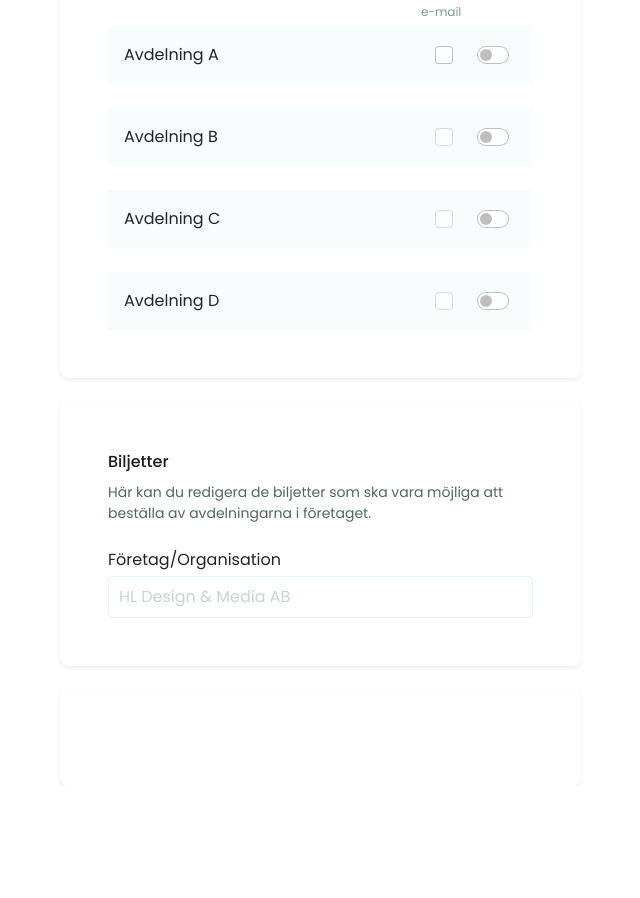
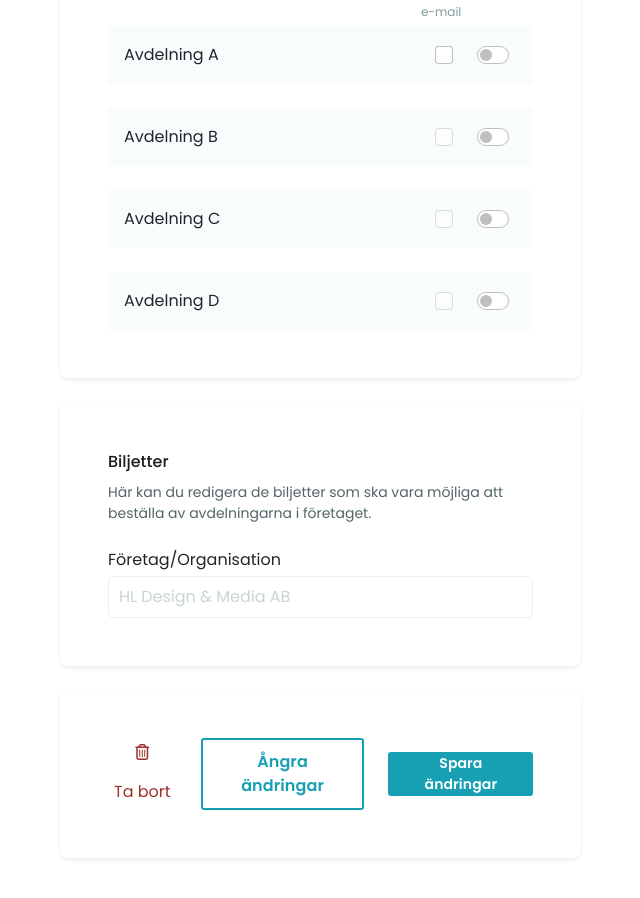
Before and after one commit to armendazemi/Trafikportalen, a plain HTML site: page Dashboard/Profil/profile.html in a window 1280 px wide. Shown: the part 2263-3161 px from the top of the page, without its empty margins (426-1066 px from the left). Before the commit the page ends 3049 px from the top, so only its background shows below. Drawn offline with nearby package versions, Linux system fonts and the light colour scheme.

Commit message:
Finsihed Buttons section at end of Profile page.

```diff
--- a/Dashboard/Profil/profile.html
+++ b/Dashboard/Profil/profile.html
@@ -1,4 +1,4 @@
-<!DOCTYPE html>
+  <!DOCTYPE html>
 <html lang="en">
 
   <head>
@@ -247,7 +247,14 @@
 
             </div>
             <div class="buttons info-section">
-
+              <div class="delete-button">
+                <i class="fa-regular fa-trash-can"></i>
+                <p>Ta bort</p>
+              </div>
+              <div class="undo-and-save">
+                <button class="default-outline-button">Ångra ändringar</button>
+                <button class="default-button">Spara ändringar</button>
+              </div>
             </div>
           </div>
         </div>
--- a/Dashboard/Profil/style.scss
+++ b/Dashboard/Profil/style.scss
@@ -29,6 +29,7 @@
     flex-direction: column;
     gap: 24px;
     margin: auto;
+    padding-bottom: 96px;
 
     .info-section {
       display: flex;
@@ -216,4 +217,36 @@
       }
     }
   }
+
+  // BUTTONS SECTION
+  .buttons {
+    flex-direction: row !important;
+    justify-content: space-between;
+    gap: 16px;
+    .delete-button {
+      display: flex;
+      flex-wrap: wrap;
+      justify-content: center;
+      gap: 8px;
+      align-items: center;
+      color: $alerts600;
+      cursor: pointer;
+      transition: all 300ms ease-out;
+      &:hover {
+        color: $primaryRedHover;
+      }
+      p {
+        margin: 0;
+      }
+    }
+    .undo-and-save {
+      display: flex;
+      align-items: center;
+      gap: 24px;
+    }
+
+    .default-outline-button, .default-button {
+      text-transform:none !important;
+    }
+  }
 }
```
Also changed, not shown: Dashboard/Profil/style.css, 1 other file.
